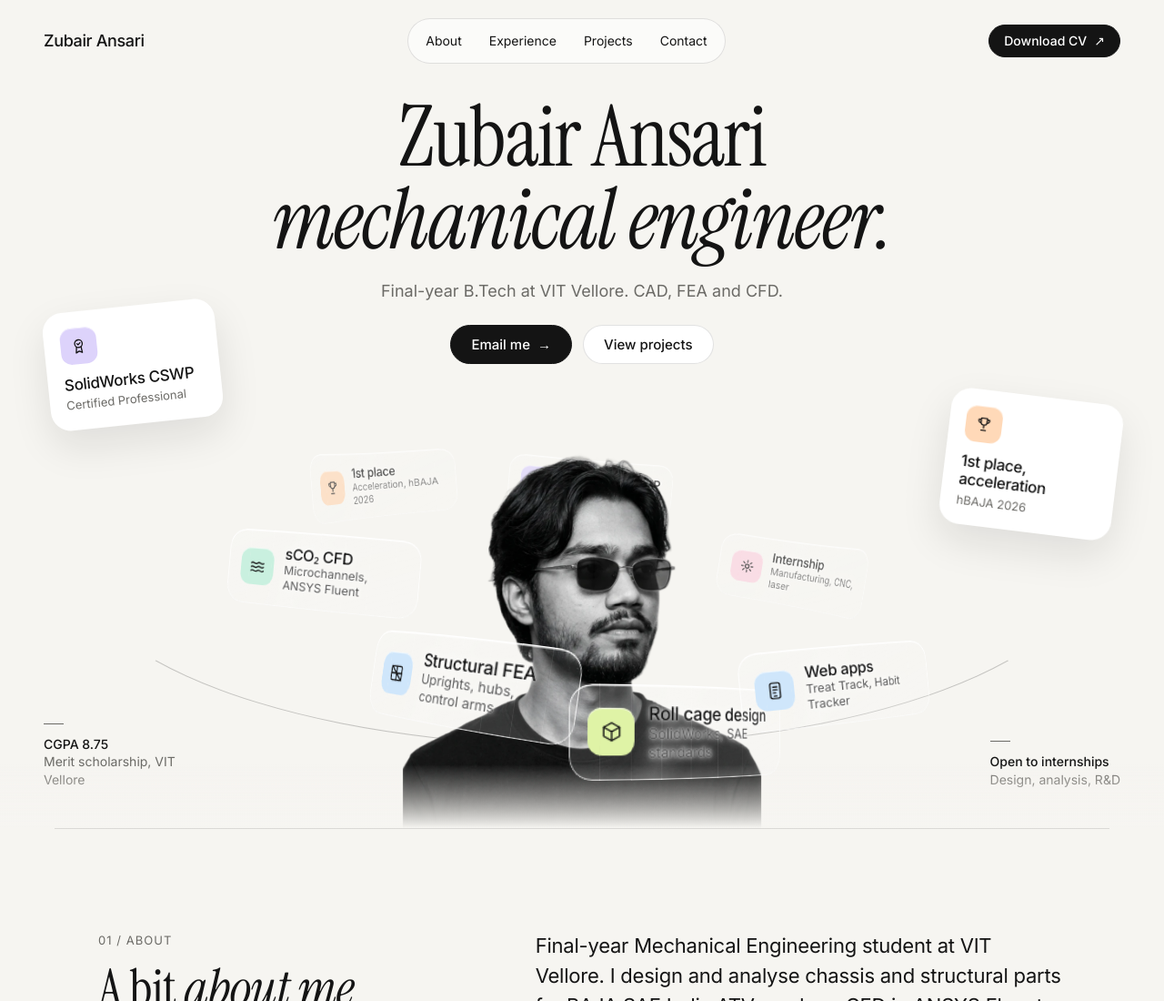
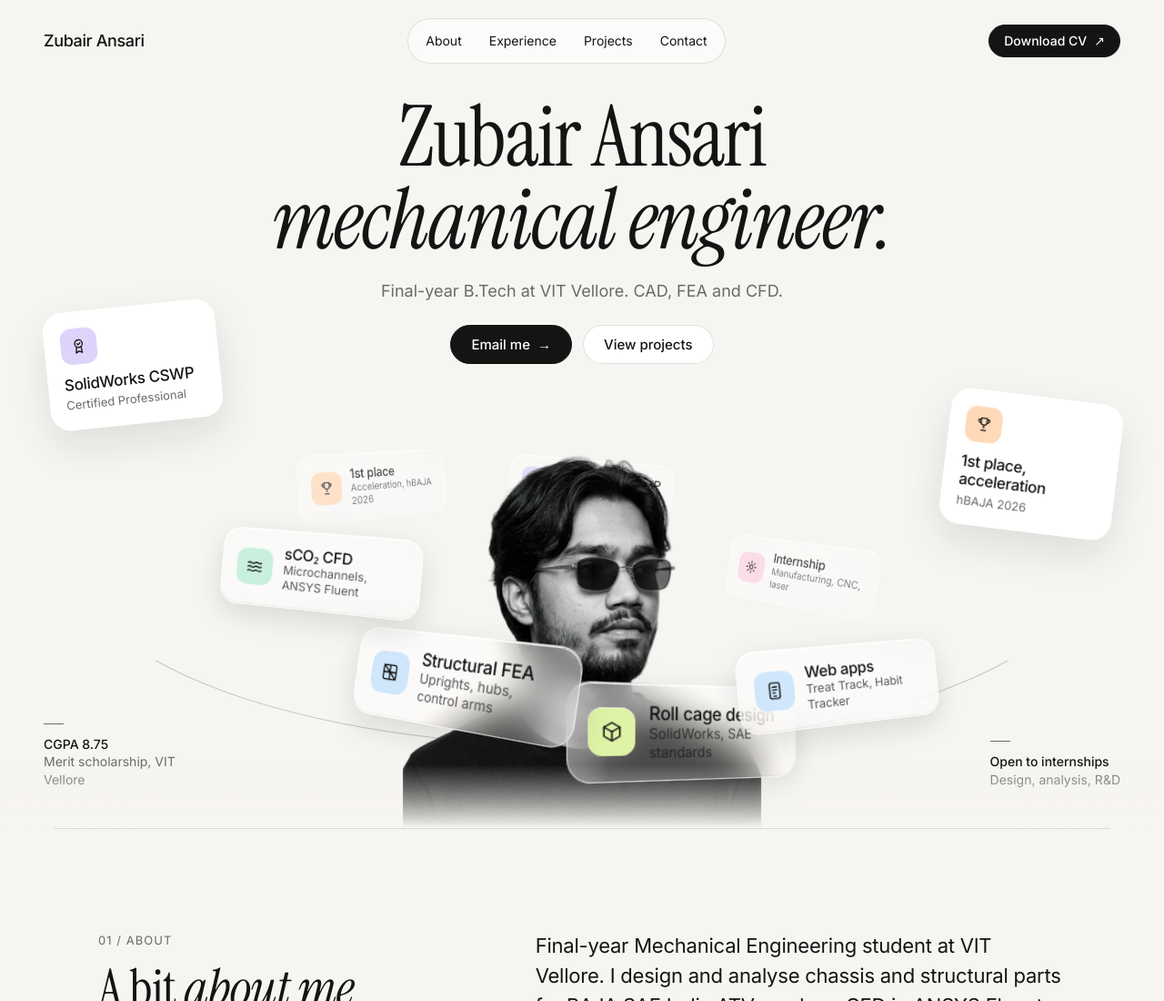
Before and after one commit to Zbr-ansr/portfolio, a plain HTML site: page index.html in a window 1280 px wide. Shown: the top 1100 px of the page at 91% size. Drawn offline with Linux system fonts and the light colour scheme.

Commit message:
Frosted single-panel ring cards; remove strip slicing (fixes seam lines)
Co-Authored-By: Claude Opus 5.5 <noreply@anthropic.com>

```diff
--- a/css/style.css
+++ b/css/style.css
@@ -74,32 +74,19 @@ h1 span,h1 em{display:block}
 .orbit.is-ring.compact .ico svg{width:14px;height:14px}
 .orbit.is-ring.compact .gcard b{font-size:11.5px}
 
-/* curved cards: JS slices each card into vertical strips and sets them on an arc.
-   --bend runs from 1 (front of the ring, bulging towards the viewer) to -1 (back, bulging away).
-   Each strip turns by --a x --bend on a circle of radius --rc / --bend, so a small --bend is nearly flat. */
-.gface{display:flex;align-items:center;gap:12px;padding:14px 16px}
-.sizer{visibility:hidden}
-.gcard.curved{display:block;padding:0;background:none;border:0;box-shadow:none;-webkit-backdrop-filter:none;backdrop-filter:none;transform-style:preserve-3d;--rc:calc(var(--cw) * 1.023)} /* = cw / (STRIPS x step angle in rad), so facet edges meet */
-.bend{position:absolute;inset:0;display:block;transform-style:preserve-3d;transform:translateZ(calc(var(--rc) / var(--bend,1) * -1))}
-.strip{position:absolute;top:0;left:50%;display:block;height:100%;width:calc(var(--cw) / var(--n));margin-left:calc(var(--cw) / var(--n) / -2);overflow:hidden;opacity:var(--op,1);
-  transform:rotateY(calc(var(--a) * var(--bend,1))) translateZ(calc(var(--rc) / var(--bend,1)))}
-/* no backdrop blur: a flat blur plate cannot follow the curve (cloudy patch), and blurring per strip leaves bands.
-   Clear tint plus a white text halo keeps the text readable over the portrait. */
-/* strips are facets of the arc whose edges meet exactly (see --rc); no overlap and no fade,
-   because any overlap doubles the tint and shows as lines over dark backgrounds */
-.strip:first-child{border-radius:20px 0 0 20px}
-.strip:last-child{border-radius:0 20px 20px 0}
-.strip .gface{position:absolute;top:0;left:0;width:var(--cw);height:100%;margin-left:calc(var(--cw) / var(--n) * var(--i) * -1);border-radius:20px;
-  /* clear glass: faint even tint (low alpha so the 2px strip overlaps don't show as lines), soft sheen, bright edges */
-  background:linear-gradient(112deg,transparent 32%,rgba(255,255,255,.12) 42%,rgba(255,255,255,0) 52%),
-    linear-gradient(160deg,rgba(255,255,255,.2),rgba(255,255,255,.12) 55%,rgba(255,255,255,.16));
-  box-shadow:inset 0 0 0 1px rgba(255,255,255,.75),inset 0 1.5px 0 rgba(255,255,255,.95),inset 0 -1px 0 rgba(20,20,20,.06);transition:background-color .2s}
-.strip .gface b,.strip .gface .gdesc{text-shadow:0 0 1px #fff,0 0 4px rgba(255,255,255,.9),0 0 10px rgba(255,255,255,.7)}
-.gcard.hot .strip .gface{background-color:rgba(255,255,255,.14);box-shadow:inset 0 0 0 1px rgba(255,255,255,.95),inset 0 1.5px 0 #fff,inset 0 -1px 0 rgba(20,20,20,.06)}
-.orbit.compact .gface{padding:8px 10px 8px 8px;gap:7px}
-.orbit.compact .strip:first-child{border-radius:14px 0 0 14px}
-.orbit.compact .strip:last-child{border-radius:0 14px 14px 0}
-.orbit.compact .strip .gface{border-radius:14px}
+/* frosted ring cards: one flat panel per card with a real backdrop blur (slicing cards into strips to curve them
+   left seam lines and cannot carry a blur). The curve is suggested by brighter rims and a soft sheen. */
+.orbit.is-ring .gcard{
+  background:
+    linear-gradient(90deg,rgba(255,255,255,.3),rgba(255,255,255,0) 16%,rgba(255,255,255,0) 84%,rgba(255,255,255,.26)),
+    radial-gradient(120% 90% at 30% 0%,rgba(255,255,255,.3),rgba(255,255,255,0) 60%),
+    rgba(236,234,229,.24);
+  border:1px solid rgba(255,255,255,.55);
+  box-shadow:0 10px 30px rgba(20,20,20,.12),inset 0 1px 0 rgba(255,255,255,.85),inset 0 -1px 0 rgba(20,20,20,.05);
+  -webkit-backdrop-filter:blur(22px) saturate(1.25) brightness(1.1);backdrop-filter:blur(22px) saturate(1.25) brightness(1.1);
+  transition:background-color .2s,border-color .2s}
+.orbit.is-ring .gcard.back{box-shadow:inset 0 1px 0 rgba(255,255,255,.7)}
+.orbit.is-ring .gcard.hot{background-color:rgba(245,244,240,.5);border-color:rgba(255,255,255,.9)}
 
 /* static mode: only when JS is not running */
 .orbit:not(.is-ring) .ring{position:relative;z-index:3;display:grid;grid-template-columns:1fr 1fr;gap:10px;width:100%;max-width:560px;margin-top:-28px;padding-bottom:32px}
--- a/js/main.js
+++ b/js/main.js
@@ -50,40 +50,15 @@
   var boost = 0, FADE = 700, MAXBOOST = 0.008, drag = null, justDragged = false;
   var hot = -1, pressed = -1, lift = cards.map(function () { return 1; }); /* hover lift / press per card */
 
-  /* Curve the cards: keep one hidden copy for size, then N clipped copies ("strips"),
-     each showing one vertical slice, turned a few degrees more than the last. */
-  var STRIPS = 8, BEND = 56; /* total bend across a card, in degrees */
   cards.forEach(function (c) {
     var title = c.querySelector("b"), desc = c.querySelector(".gdesc");
     c.setAttribute("aria-label", title.textContent + (desc ? ", " + desc.textContent : ""));
-    var face = document.createElement("span");
-    face.className = "gface";
-    while (c.firstChild) face.appendChild(c.firstChild);
-    var sizer = face.cloneNode(true);
-    sizer.className = "gface sizer";
-    var bend = document.createElement("span");
-    bend.className = "bend";
-    for (var i = 0; i < STRIPS; i++) {
-      var st = document.createElement("span");
-      st.className = "strip";
-      st.style.setProperty("--i", i);
-      st.style.setProperty("--a", ((i - (STRIPS - 1) / 2) * BEND / STRIPS).toFixed(2) + "deg");
-      st.appendChild(face.cloneNode(true));
-      bend.appendChild(st);
-    }
-    sizer.setAttribute("aria-hidden", "true");
-    bend.setAttribute("aria-hidden", "true");
-    c.appendChild(sizer);
-    c.appendChild(bend);
-    c.style.setProperty("--n", STRIPS);
-    c.classList.add("curved");
   });
 
   function measure() {
     var narrow = window.innerWidth < 600;
     if (!ringOn) { ringOn = true; orbit.classList.add("is-ring"); orbit.parentNode.classList.add("fixed"); }
     orbit.classList.toggle("compact", narrow);
-    cards.forEach(function (c) { c.style.setProperty("--cw", c.offsetWidth + "px"); });
     var w = portrait.clientWidth, h = portrait.clientHeight;
     /* hug the head, but keep the side cards mostly inside the page */
     R = Math.min(w * 0.75, orbit.clientWidth / 2 - (narrow ? 50 : 120));
@@ -108,9 +83,7 @@
       c.style.transform = "translate(calc(-50% + " + x.toFixed(1) + "px),calc(-50% + " + (cy + y).toFixed(1) + "px)) perspective(600px) rotateZ(" +
         lean.toFixed(1) + "deg) rotateY(" + (30 * Math.sin(2 * th)).toFixed(1) + "deg) scale(" + s.toFixed(3) + ")";
       c.style.zIndex = front ? (i === hot ? 4 : 3) : 1;
-      c.style.setProperty("--op", front ? 1 : 0.7);
-      var b = Math.max(-1, Math.min(1, sn * 3)); /* nearly flat as it passes the side; never 0, CSS divides by it */
-      c.style.setProperty("--bend", (Math.abs(b) < 0.04 ? (front ? 0.04 : -0.04) : b).toFixed(3));
+      c.style.opacity = front ? 1 : 0.75;
       c.classList.toggle("back", !front);
     }
   }
```
